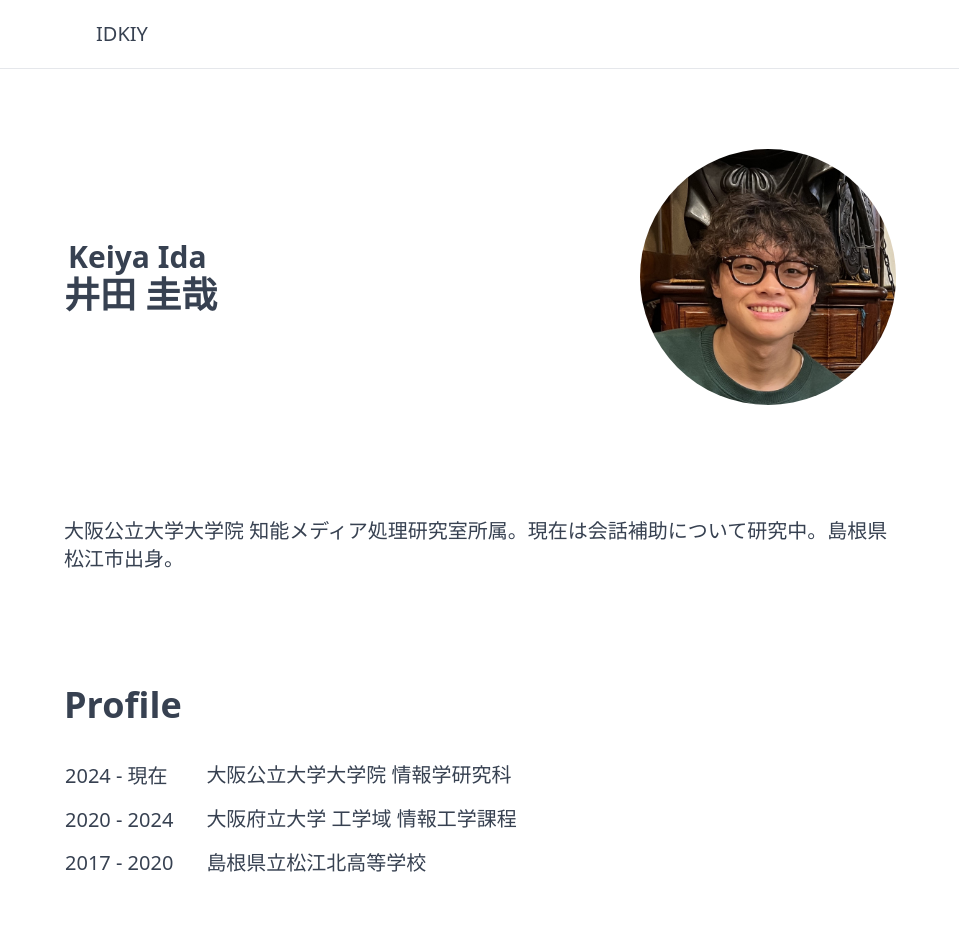
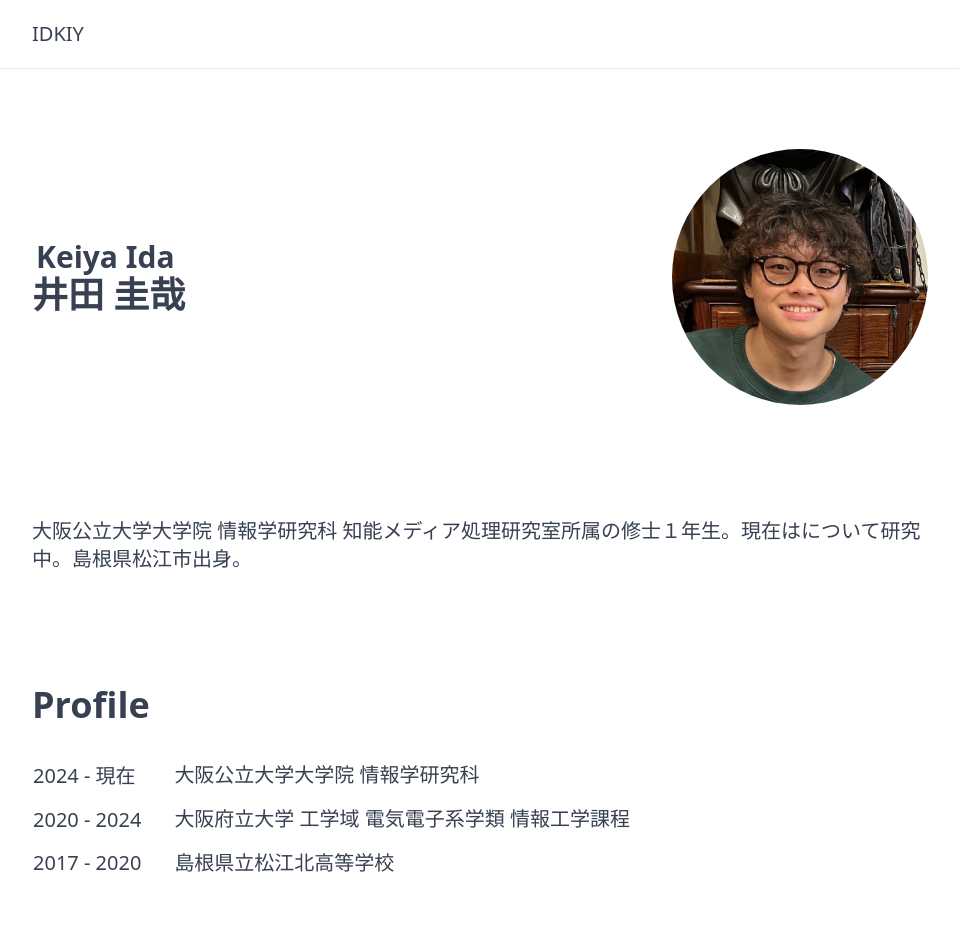
Before and after one commit to idkiy0178/portfolio, a React (Vite) app: page / in a window 1280 px wide. Shown: the top 952 px of the page, without its empty margins (160-1119 px from the left). Built offline with nearby package versions, Linux system fonts and the light colour scheme.

Commit message:
ready to deploy

```diff
--- a/src/components/Header.jsx
+++ b/src/components/Header.jsx
@@ -3,7 +3,7 @@ import { Link } from "react-router-dom";
 const Header = () => {
   return (
     <header className="text-gray-700 border-b border-gray-200">
-      <div className="md:max-w-[60%] max-w-[70%] flex mx-auto pt-5 pb-5 flex-col md:flex-row items-center">
+      <div className="md:max-w-[70%] max-w-[85%] flex mx-auto pt-5 pb-5 flex-col md:flex-row items-center">
         <Link to="/" className="font-medium text-grey-900 mb-4 md:mb-0">
           <span className="text-xl">IDKIY</span>
         </Link>
--- a/src/components/HomePage.jsx
+++ b/src/components/HomePage.jsx
@@ -5,7 +5,7 @@ import HobbyPage from "./HobbyPage";
 function HomePage() {
   return (
     <section className="text-gray-700" id="home">
-      <div className="md:max-w-[65%] max-w-[85%] mx-auto py-5 sm:py-10 md:py-20">
+      <div className="md:max-w-[70%] max-w-[85%] mx-auto py-5 sm:py-10 md:py-20">
         <div className="flex md:flex-row flex-col items-center md:justify-between xl:pt-43 pt-31 xl:pb-28 md:pb-20 pb-10 mx-auto">
           <div className="font-bold whitespace-nowrap md:pb-0 pb-5">
             <h1 class="md:text-left text-center xl:text-3xl md:text-2xl sm:text-2xl text-xl md:pl-1 pl-0">
@@ -25,8 +25,8 @@ function HomePage() {
 
         <div className="">
           <h3 className="text-base sm:text-lg md:text-xl">
-            大阪公立大学大学院
-            知能メディア処理研究室所属。現在は会話補助について研究中。島根県松江市出身。
+            大阪公立大学大学院 情報学研究科
+            知能メディア処理研究室所属の修士１年生。現在はについて研究中。島根県松江市出身。
           </h3>
         </div>
 
--- a/src/components/ProfilePage.jsx
+++ b/src/components/ProfilePage.jsx
@@ -54,7 +54,7 @@ const ProfilePage = () => {
           </tr>
           <tr className="flex flex-col sm:table-row">
             <td className="order-2 sm:order-1 pb-4 sm:pb-0 sm:pr-8 text-sm sm:text-lg md:text-xl">2020 - 2024</td>
-            <td className="order-1 sm:order-2 sm:py-2 text-base sm:text-lg md:text-xl">大阪府立大学 工学域 情報工学課程</td>
+            <td className="order-1 sm:order-2 sm:py-2 text-base sm:text-lg md:text-xl">大阪府立大学 工学域 電気電子系学類 情報工学課程</td>
           </tr>
           <tr className="flex flex-col sm:table-row">
             <td className="order-2 sm:order-1 sm:pr-8 text-sm sm:text-lg md:text-xl">2017 - 2020</td>
```
